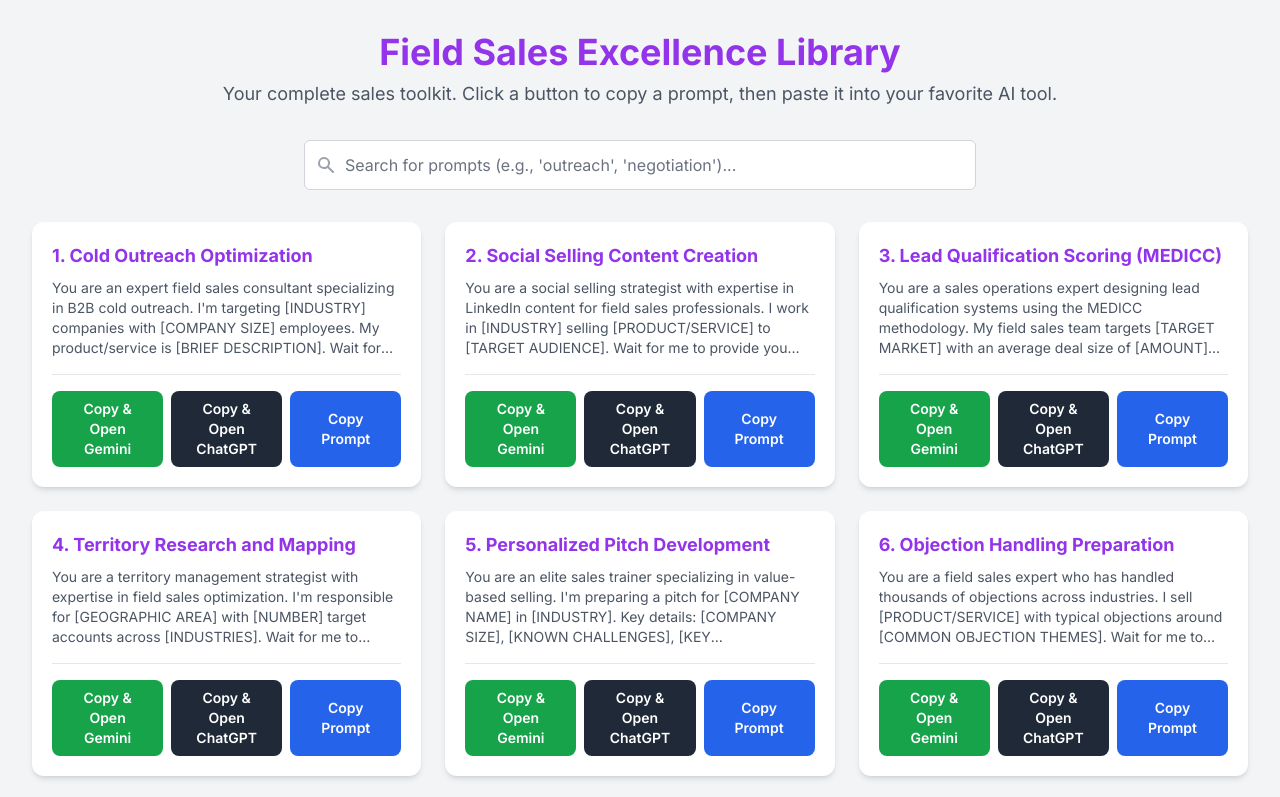
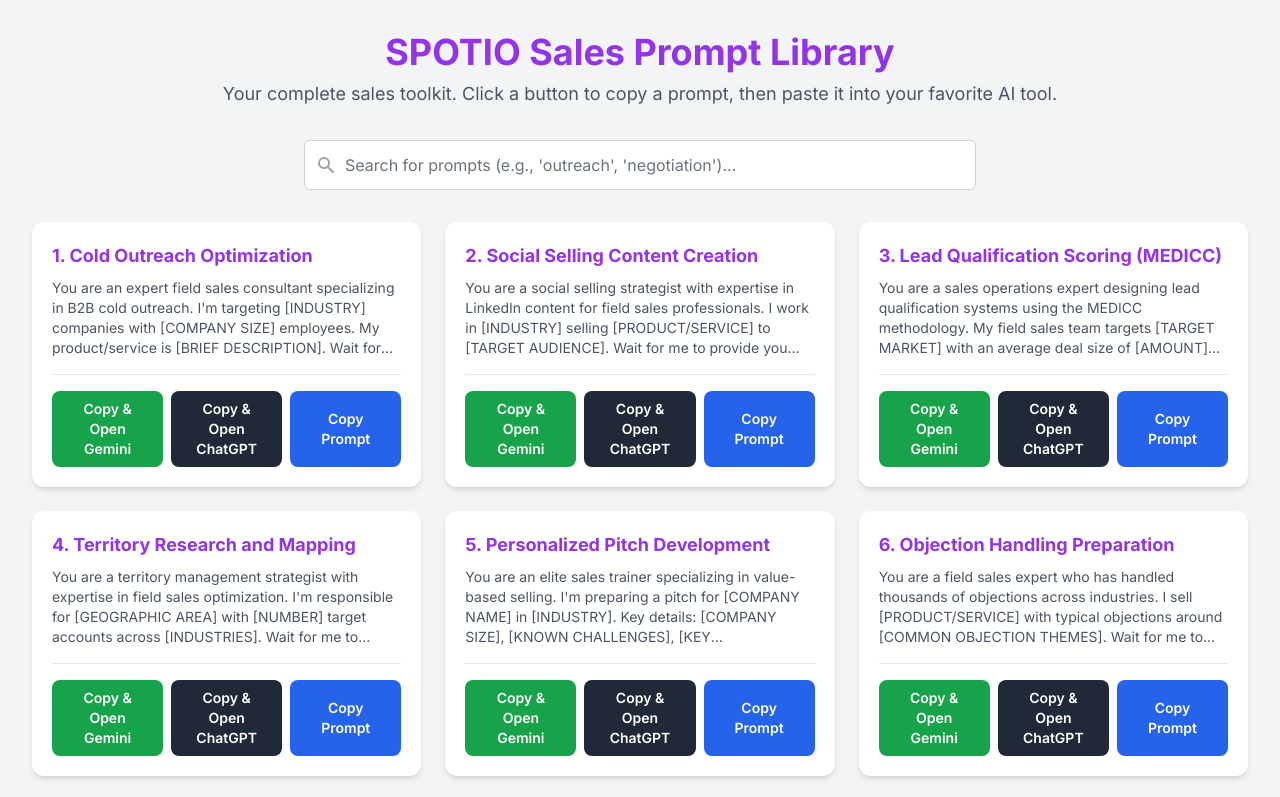
Before and after one commit to jaking001/sales-prompt-library, a plain HTML site: page index.html in a window 1280 px wide. Shown: the top 797 px of the page. Drawn offline with nearby package versions, Linux system fonts and the light colour scheme.

Commit message:
Update index.html

```diff
--- a/index.html
+++ b/index.html
@@ -3,7 +3,7 @@
 <head>
     <meta charset="UTF-8">
     <meta name="viewport" content="width=device-width, initial-scale=1.0">
-    <title>Gemini Field Sales Prompt Library</title>
+    <title>SPOTIO Sales Prompt Library</title>
     <script src="https://cdn.tailwindcss.com"></script>
     <link href="https://fonts.googleapis.com/css2?family=Inter:wght@400;500;600;700&display=swap" rel="stylesheet">
     <style>
@@ -41,7 +41,7 @@
 
     <div class="container mx-auto p-4 md:p-8">
         <header class="text-center mb-8">
-            <h1 class="text-3xl md:text-4xl font-bold text-purple-600 dark:text-purple-400">Field Sales Excellence Library</h1>
+            <h1 class="text-3xl md:text-4xl font-bold text-purple-600 dark:text-purple-400">SPOTIO Sales Prompt Library</h1>
             <p class="mt-2 text-lg text-gray-600 dark:text-gray-400">Your complete sales toolkit. Click a button to copy a prompt, then paste it into your favorite AI tool.</p>
 
             <!-- Search Bar -->
```
